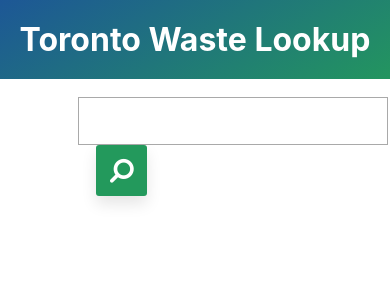
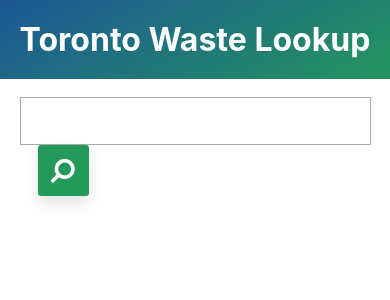
Before and after one commit to mdanics/waste_lookup, a React (Create React App) app: page / in a window 390 px wide. Shown: the top 300 px of the page. Built offline with nearby package versions, Linux system fonts and the light colour scheme.

Commit message:
added responsiveness

```diff
--- a/src/App.css
+++ b/src/App.css
@@ -67,6 +67,10 @@
   flex: 1;
 }
 
+.container {
+    margin: 0 20% 0 20%;
+}
+
 .container ul {
     margin: 0 0 0 0;
 }
@@ -95,10 +99,6 @@
     padding: 2vh 0 2.5vh 0;
 }
 
-.container {
-    margin: 0 20% 0 20%;
-}
-
 .directions {
     margin: 0;
 }
@@ -123,3 +123,9 @@
 .unfavourited:hover {
     color: #9b9b9b;
 }
+
+@media only screen and (max-width: 700px){
+    .container {
+        margin: 0 5% 0 5%;
+    }
+}
```
